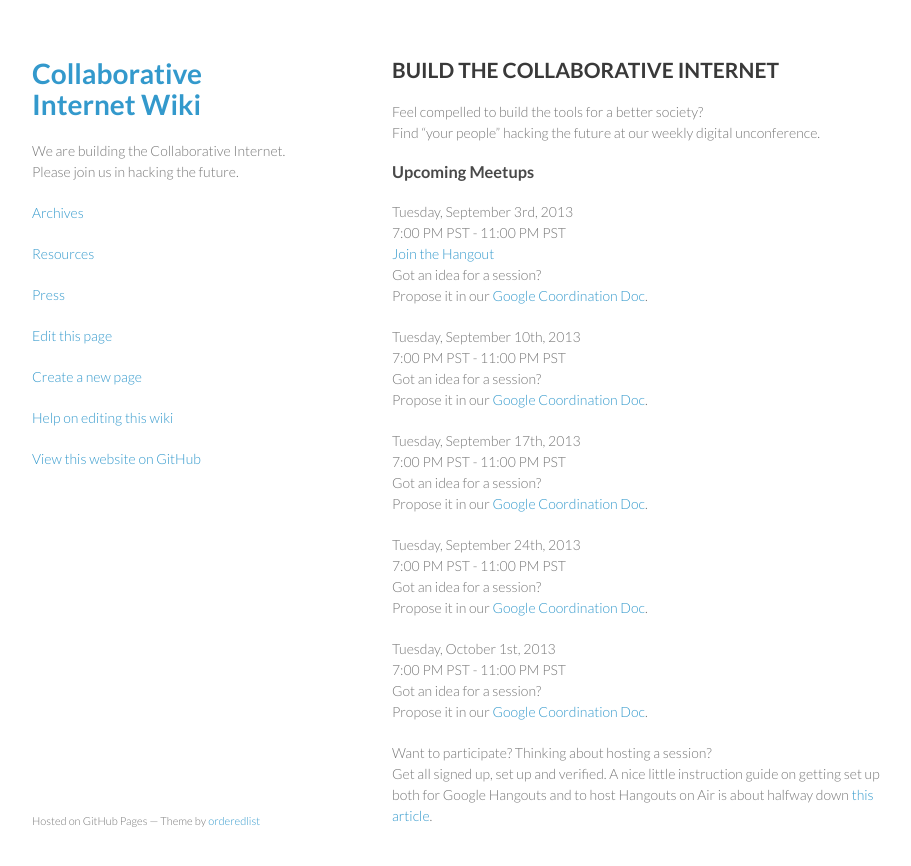
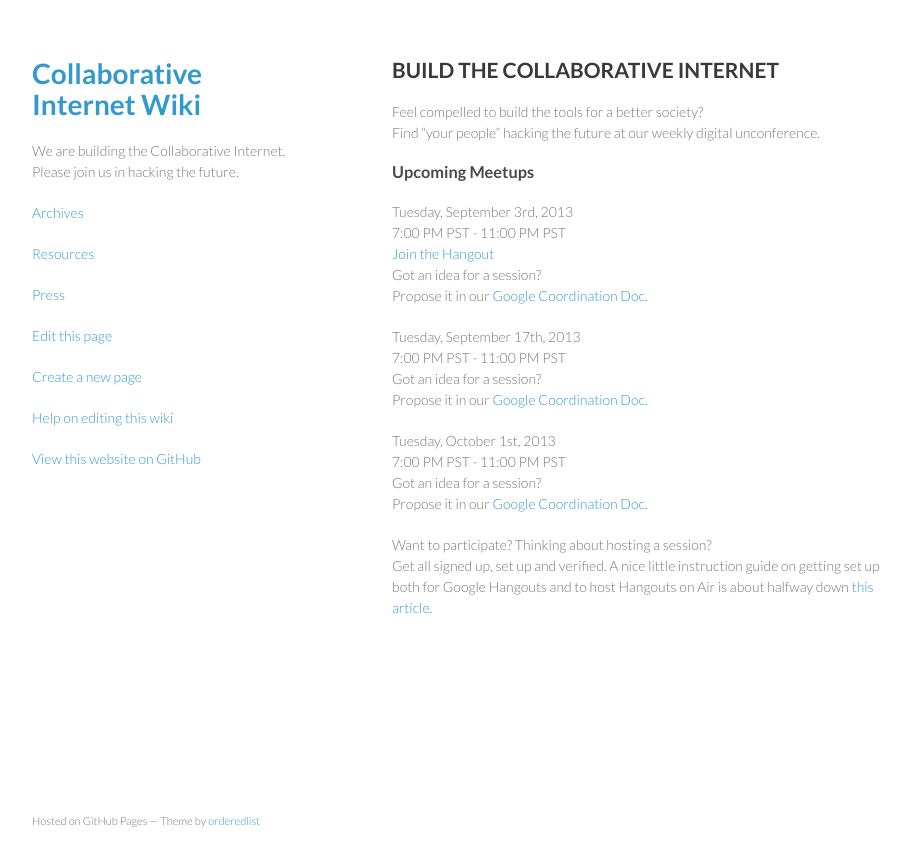
Before and after one commit to collaborativeinternet/collaborativeinternet.github.io, a Jekyll site: the page built from index.md, in a window 1280 px wide. Shown: the top 866 px of the page, without its empty margins (178-1089 px from the left). Built offline with Jekyll 4.4.1, drawn with Linux system fonts in a browser that asks for light colours.

Commit message:
Update index.md

```diff
--- a/index.md
+++ b/index.md
@@ -14,20 +14,13 @@ Tuesday, September 3rd, 2013
 Got an idea for a session?
 Propose it in our [Google Coordination Doc](https://docs.google.com/spreadsheet/ccc?key=0Aqe_OvhjNeDPdGlvZWpyQUtiT3I1bXdIT1RHazFabmc&usp=sharing).
 
-Tuesday, September 10th, 2013
-7:00 PM PST - 11:00 PM PST
-Got an idea for a session?
-Propose it in our [Google Coordination Doc](https://docs.google.com/spreadsheet/ccc?key=0Aqe_OvhjNeDPdGhSYVBmX0FnN2pkSFM1UFJ3TXoxSkE&usp=sharing).
+
 
 Tuesday, September 17th, 2013
 7:00 PM PST - 11:00 PM PST
 Got an idea for a session?
 Propose it in our [Google Coordination Doc](https://docs.google.com/spreadsheet/ccc?key=0Aqe_OvhjNeDPdGJTTm5jTHRtS2FNU253dGp5RVdScXc&usp=sharing).
 
-Tuesday, September 24th, 2013
-7:00 PM PST - 11:00 PM PST
-Got an idea for a session?
-Propose it in our [Google Coordination Doc](https://docs.google.com/spreadsheet/ccc?key=0Aqe_OvhjNeDPdF9VOEVzWkJNX1hvQ1RfZ3lJQVpBRGc&usp=sharing).
 
 Tuesday, October 1st, 2013
 7:00 PM PST - 11:00 PM PST
```
